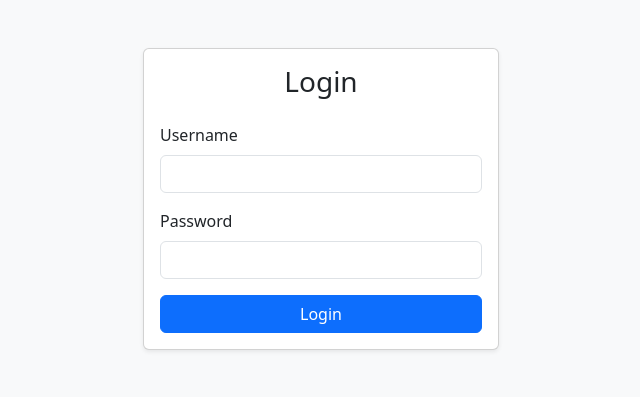
After one commit to Nihal192/PDF-HUB, a Flask app: page /login in a window 1280 px wide. The commit adds this page. Shown: the top 397 px of the page, without its empty margins (319-959 px from the left). Run offline with Flask 3, Linux system fonts and the light colour scheme; some libraries are stand-ins or nearby versions.

Commit message:
Add basic login system

```diff
--- a/app.py
+++ b/app.py
@@ -1,10 +1,16 @@
-from flask import Flask, request, send_file, render_template, redirect, url_for
+from flask import Flask, request, send_file, render_template, redirect, url_for, session
+from functools import wraps
 from werkzeug.utils import secure_filename
 import os
 from PyPDF2 import PdfReader, PdfWriter
 from pdf2docx import Converter
 
 app = Flask(__name__)
+app.secret_key = 'change-this-secret-key'
+
+USERS = {
+    'admin': 'password'
+}
 
 UPLOAD_FOLDER = 'uploads'
 ALLOWED_EXTENSIONS = {'pdf'}
@@ -14,15 +20,44 @@ app.config['UPLOAD_FOLDER'] = UPLOAD_FOLDER
 def allowed_file(filename):
     return '.' in filename and filename.rsplit('.', 1)[1].lower() in ALLOWED_EXTENSIONS
 
+def login_required(f):
+    @wraps(f)
+    def decorated_function(*args, **kwargs):
+        if 'username' not in session:
+            return redirect(url_for('login'))
+        return f(*args, **kwargs)
+    return decorated_function
+
+
+@app.route('/login', methods=['GET', 'POST'])
+def login():
+    if request.method == 'POST':
+        username = request.form.get('username')
+        password = request.form.get('password')
+        if username in USERS and USERS[username] == password:
+            session['username'] = username
+            return redirect(url_for('home'))
+        return render_template('login.html', error='Invalid credentials')
+    return render_template('login.html')
+
+
+@app.route('/logout')
+def logout():
+    session.pop('username', None)
+    return redirect(url_for('login'))
+
 @app.route('/')
+@login_required
 def home():
     return render_template('index.html')
 
 @app.route('/pdf-to-word', methods=['GET'])
+@login_required
 def pdf_to_word():
     return render_template('pdf_to_word_form.html')
 
 @app.route('/convert-pdf-to-word', methods=['POST'])
+@login_required
 def convert_pdf_to_word():
     if 'file' not in request.files:
         return 'No file part', 400
@@ -48,10 +83,12 @@ def convert_pdf_to_word():
     return 'Invalid file type', 400
 
 @app.route('/split-pdf', methods=['GET'])
+@login_required
 def split_pdf_form():
     return render_template('split_pdf_form.html')
 
 @app.route('/split-pdf', methods=['POST'])
+@login_required
 def split_pdf_upload():
     if 'file' not in request.files:
         return 'No file part', 400
@@ -92,10 +129,12 @@ def split_pdf_upload():
     return 'Invalid file type', 400
 
 @app.route('/merge-pdf', methods=['GET'])
+@login_required
 def merge_pdf_form():
     return render_template('merge_pdf_form.html')
 
 @app.route('/merge-pdf', methods=['POST'])
+@login_required
 def merge_pdf():
     if 'file1' not in request.files or 'file2' not in request.files:
         return 'No file part', 400
@@ -142,6 +181,7 @@ def merge_pdf():
     return 'Invalid file type', 400
 
 @app.route('/download/<filename>', methods=['GET'])
+@login_required
 def download_file(filename):
     return send_file(os.path.join(app.config['UPLOAD_FOLDER'], filename), as_attachment=True)
 
--- a/templates/index.html
+++ b/templates/index.html
@@ -25,7 +25,10 @@
 </head>
 <body>
     <div class="container py-5">
-        <h1 class="text-center mb-4">PDF Tools</h1>
+        <div class="d-flex justify-content-between align-items-center mb-4">
+            <h1 class="m-0">PDF Tools</h1>
+            <a href="{{ url_for('logout') }}" class="btn btn-outline-secondary">Logout</a>
+        </div>
         <p class="text-center mb-5">Select a tool below to get started with your PDF files:</p>
 
         <div class="row row-cols-1 row-cols-md-3 g-4">
--- /dev/null
+++ b/templates/login.html
@@ -0,0 +1,37 @@
+<!DOCTYPE html>
+<html lang="en">
+<head>
+    <meta charset="UTF-8">
+    <meta name="viewport" content="width=device-width, initial-scale=1.0">
+    <title>Login</title>
+    <link href="https://cdnjs.cloudflare.com/ajax/libs/bootstrap/5.3.0/css/bootstrap.min.css" rel="stylesheet">
+</head>
+<body class="bg-light">
+    <div class="container py-5">
+        <div class="row justify-content-center">
+            <div class="col-md-4">
+                <div class="card shadow-sm">
+                    <div class="card-body">
+                        <h3 class="card-title mb-4 text-center">Login</h3>
+                        {% if error %}
+                        <div class="alert alert-danger">{{ error }}</div>
+                        {% endif %}
+                        <form method="POST">
+                            <div class="mb-3">
+                                <label for="username" class="form-label">Username</label>
+                                <input type="text" class="form-control" id="username" name="username" required>
+                            </div>
+                            <div class="mb-3">
+                                <label for="password" class="form-label">Password</label>
+                                <input type="password" class="form-control" id="password" name="password" required>
+                            </div>
+                            <button type="submit" class="btn btn-primary w-100">Login</button>
+                        </form>
+                    </div>
+                </div>
+            </div>
+        </div>
+    </div>
+    <script src="https://cdnjs.cloudflare.com/ajax/libs/bootstrap/5.3.0/js/bootstrap.bundle.min.js"></script>
+</body>
+</html>
```
